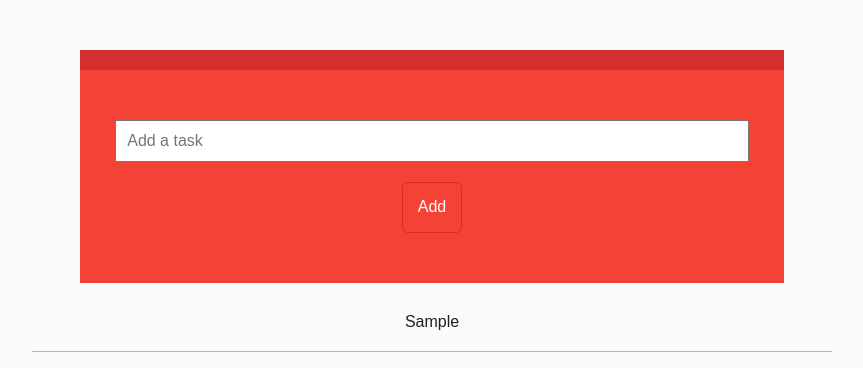
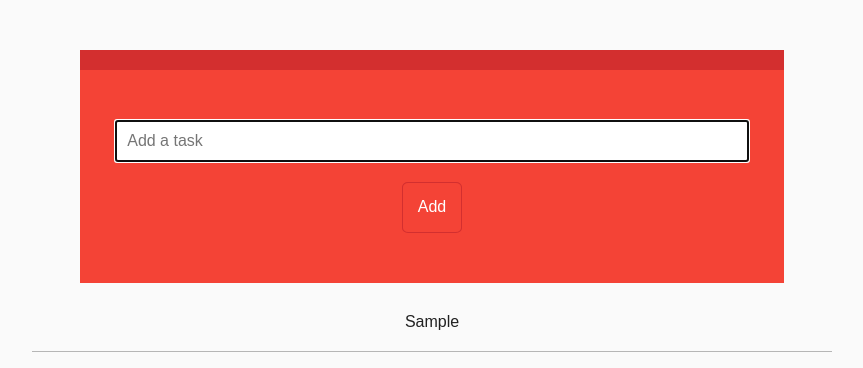
Before and after one commit to SergioAlfaroLahoz/Task_List, a plain HTML site: page index.html in a window 1280 px wide. Both pictures are taken after typing "Sample" into the empty fields and a click on the button "Add". Shown: the whole page, without its empty margins (208-1071 px from the left). Drawn offline with nearby package versions, Linux system fonts and the light colour scheme.

Commit message:
auto focus

```diff
--- a/index.html
+++ b/index.html
@@ -9,12 +9,11 @@
     </head>
 
     <body>
-        <div class="taskList">
         <div class="main">
             <div class="wrap">
                 <form class="taskInput" action="">
                     <!--id for JavaScript, class for CSS-->
-                        <input type="text" id="textInput" placeholder="Add a task">
+                    <input type="text" id="textInput" placeholder="Add a task" autofocus>
                     <input type="button" id="buttonAdd" class="button-add" value="Add">
                 </form>
             </div>
@@ -22,10 +21,7 @@
 
         <div class="tasks">
             <div class="wrap">
-                    <ul class="list" id="list">
-
-                    </ul>
-                </div>
+                <ul class="list" id="list"></ul>
             </div>
         </div>
 
--- a/js/main.js
+++ b/js/main.js
@@ -27,6 +27,8 @@
         for(var i=0; i<list.children.length;i++){
             list.children[i].addEventListener("click", deleteTask);
         }
+
+        textInput.focus();
     };
 
     var addTaskEnter = function(e){
@@ -48,8 +50,8 @@
     //Events
     button.addEventListener("click", addTask);
     textInput.addEventListener("click", checkInput);
-    textInput.addEventListener("keyup", addTaskEnter);
+    textInput.addEventListener("keydown", addTaskEnter);
     for(var i=0; i<list.children.length;i++){
         list.children[i].addEventListener("click", deleteTask);
-    };
+    }
 }());
```
Lines whose indentation alone changed are shown as unchanged.
